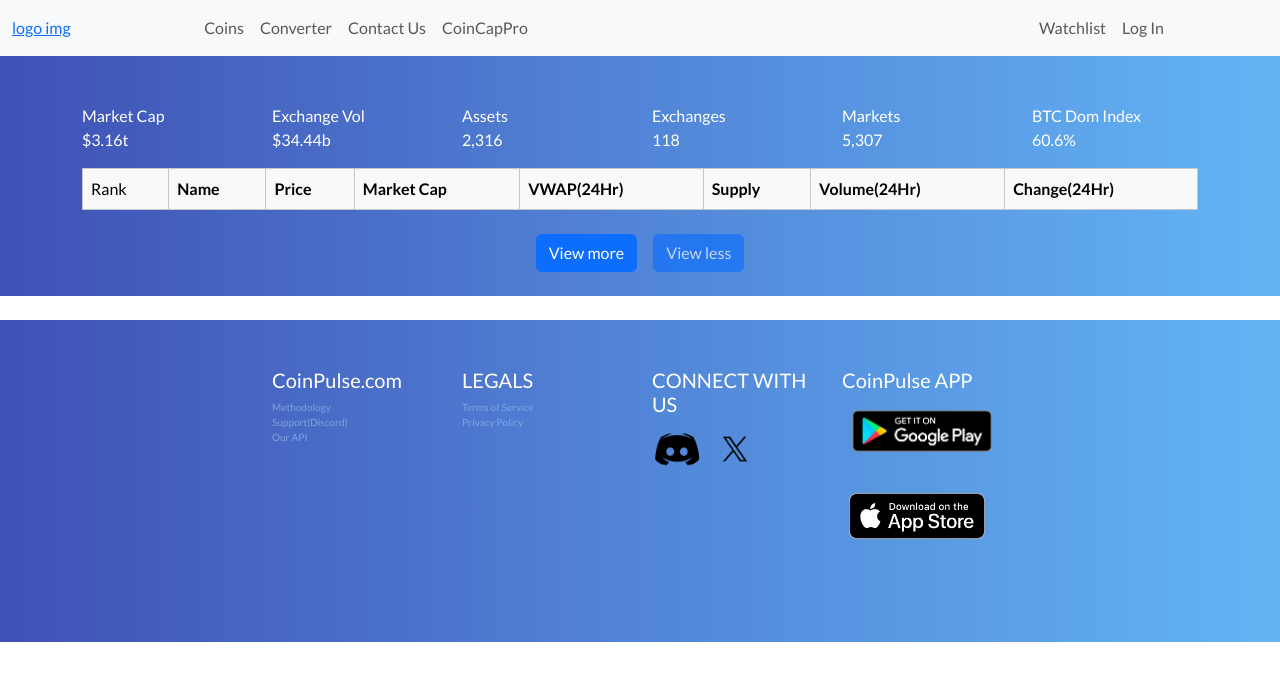
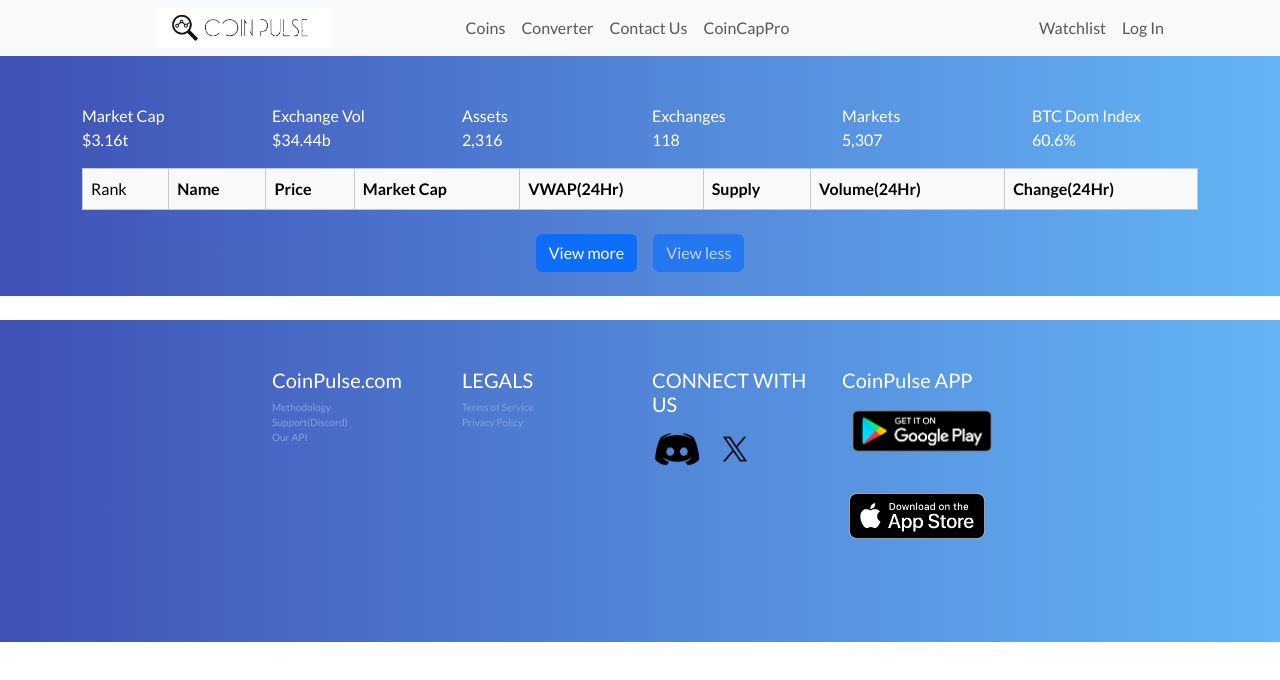
Before and after one commit to Asem-Mohamed-321/CoinPulse-website, a plain HTML site: page pages/main.html in a window 1280 px wide. Drawn offline with nearby package versions, Linux system fonts and the light colour scheme; no server answers.

Commit message:
logo in main page

```diff
--- a/css/main.css
+++ b/css/main.css
@@ -18,8 +18,10 @@ nav{
 #navbarNavAltMarkup{
     padding-left: 10%;
 }
-#logo{
+nav a img{
     padding-left: 45%;
+    max-width: 20rem !important;
+    width: auto;
 }
 
 @media (min-width:992px) {
--- a/pages/main.html
+++ b/pages/main.html
@@ -19,7 +19,7 @@
     <!-- navbar -->
     <nav class="navbar navbar-expand-lg bg-body-tertiary sticky-top ">
         <div class="container-fluid ">
-            <a href="#" id="logo">logo img</a>
+            <a href="main.html" id="logo"><img src="../images/websiteLogo.PNG"></a>
             <button class="navbar-toggler" type="button" data-bs-toggle="collapse" data-bs-target="#navbarNavAltMarkup" aria-controls="navbarNavAltMarkup" aria-expanded="false" aria-label="Toggle navigation">
                 <span class="navbar-toggler-icon"></span>
             </button>
```
Also changed, not shown: images/websiteLogo.PNG (added).
